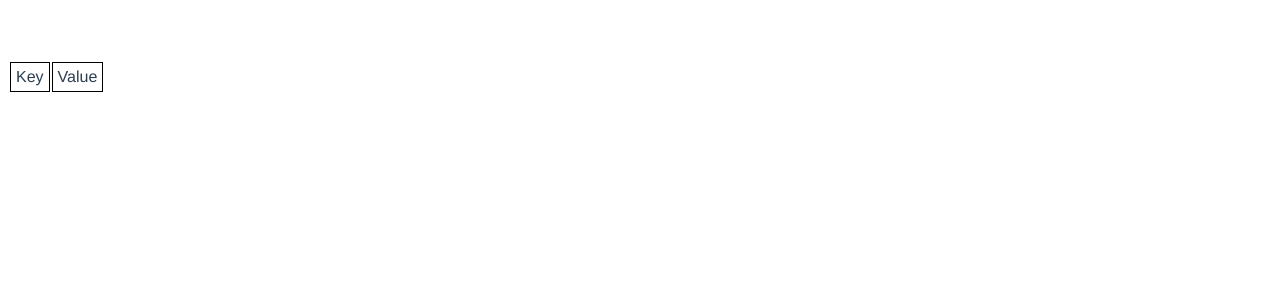
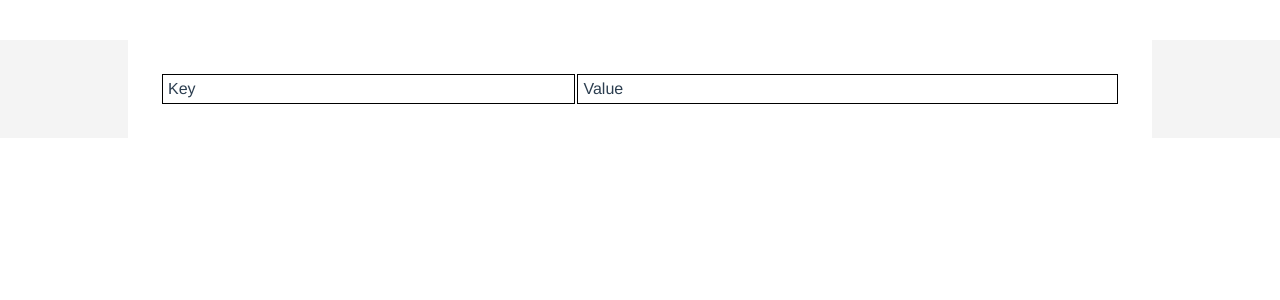
Before and after one commit to mdgriffin/table-layout-builder, a Vue app: page / in a window 1280 px wide. Shown: the top 300 px of the page. Built offline with nearby package versions, Linux system fonts and the light colour scheme.

Commit message:
Minor styling improvements

```diff
--- a/src/App.vue
+++ b/src/App.vue
@@ -1,6 +1,8 @@
 <template>
   <div id="app">
-    <layout-builder />
+    <div class="container">
+      <layout-builder />
+    </div>
   </div>
 </template>
 
@@ -21,8 +23,16 @@ export default {
   font-family: Avenir, Helvetica, Arial, sans-serif;
   -webkit-font-smoothing: antialiased;
   -moz-osx-font-smoothing: grayscale;
-  text-align: center;
   color: #2c3e50;
-  margin-top: 60px;
+  background: #f4f4f4;
+  margin: 0;
+}
+
+.container {
+  width: 75%;
+  margin: 40px auto;
+  background: #fff;
+  padding: 2em;
+  border: 1px #ccc;
 }
 </style>
--- a/src/components/LayoutBuilder.vue
+++ b/src/components/LayoutBuilder.vue
@@ -90,6 +90,14 @@ export default {
 </script>
 
 <style>
+body {
+  margin: 0;
+}
+
+table {
+    width: 100%;
+}
+
 table td {
     border: 1px solid black;
     padding: 5px;
```
